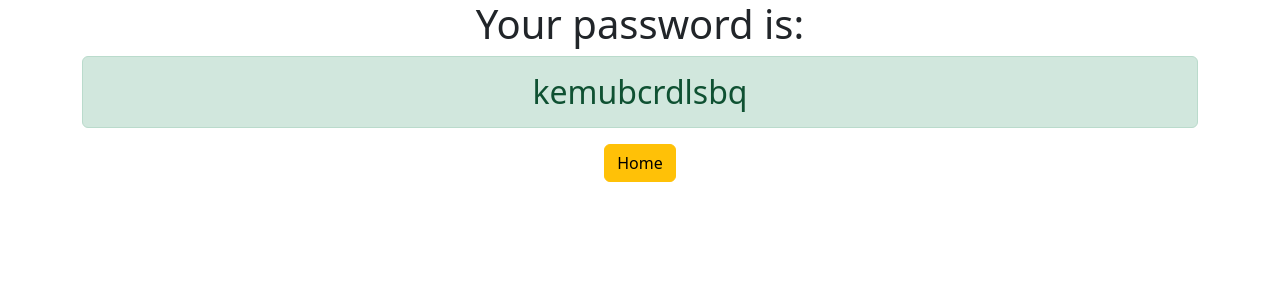
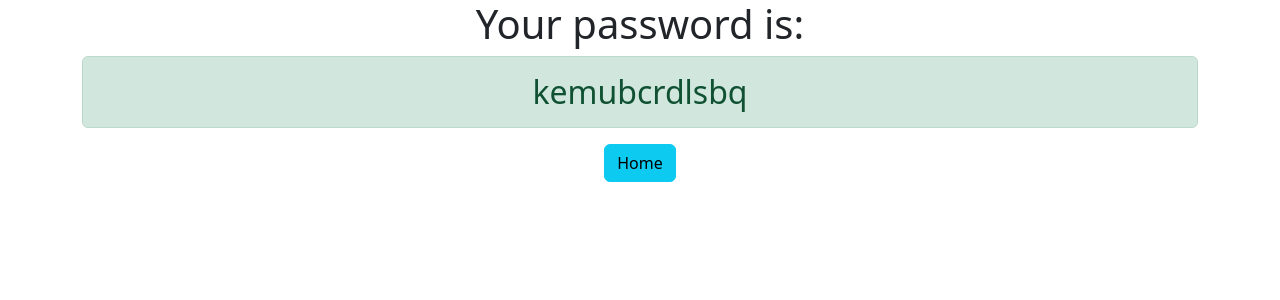
Before and after one commit to LastDray/django3-password-generator, a Django app: page /password/ in a window 1280 px wide. Shown: the top 300 px of the page. Run offline with Django 4.2, Linux system fonts and the light colour scheme.

Commit message:
I made some tweaks

```diff
--- a/generator/templates/generator/password.html
+++ b/generator/templates/generator/password.html
@@ -3,5 +3,5 @@
     <h1>Your password is:</h1>
     <h2 class="alert alert-success">{{ password }}</h2>
     <form action="{% url 'home' %}">
-        <input type="submit" value="Home" class="btn btn-warning">
+        <input type="submit" value="Home" class="btn btn-info">
 </div>
--- a/password_generator/settings.py
+++ b/password_generator/settings.py
@@ -20,7 +20,7 @@ BASE_DIR = Path(__file__).resolve().parent.parent
 # See https://docs.djangoproject.com/en/4.0/howto/deployment/checklist/
 
 # SECURITY WARNING: keep the secret key used in production secret!
-SECRET_KEY = 'django-insecure-n8ip3ljp6=)zj#m&2o5^iw&mg5xkgk_^v=1a(mf&2go&t-pbrh'
+SECRET_KEY = 'django-insecure-n8ip3ljp6=)zdfsgsdfj#m&2o5^iw&mg5xkgk_^v=1a(mf&2go&t-pbrh'
 
 # SECURITY WARNING: don't run with debug turned on in production!
 DEBUG = True
```
